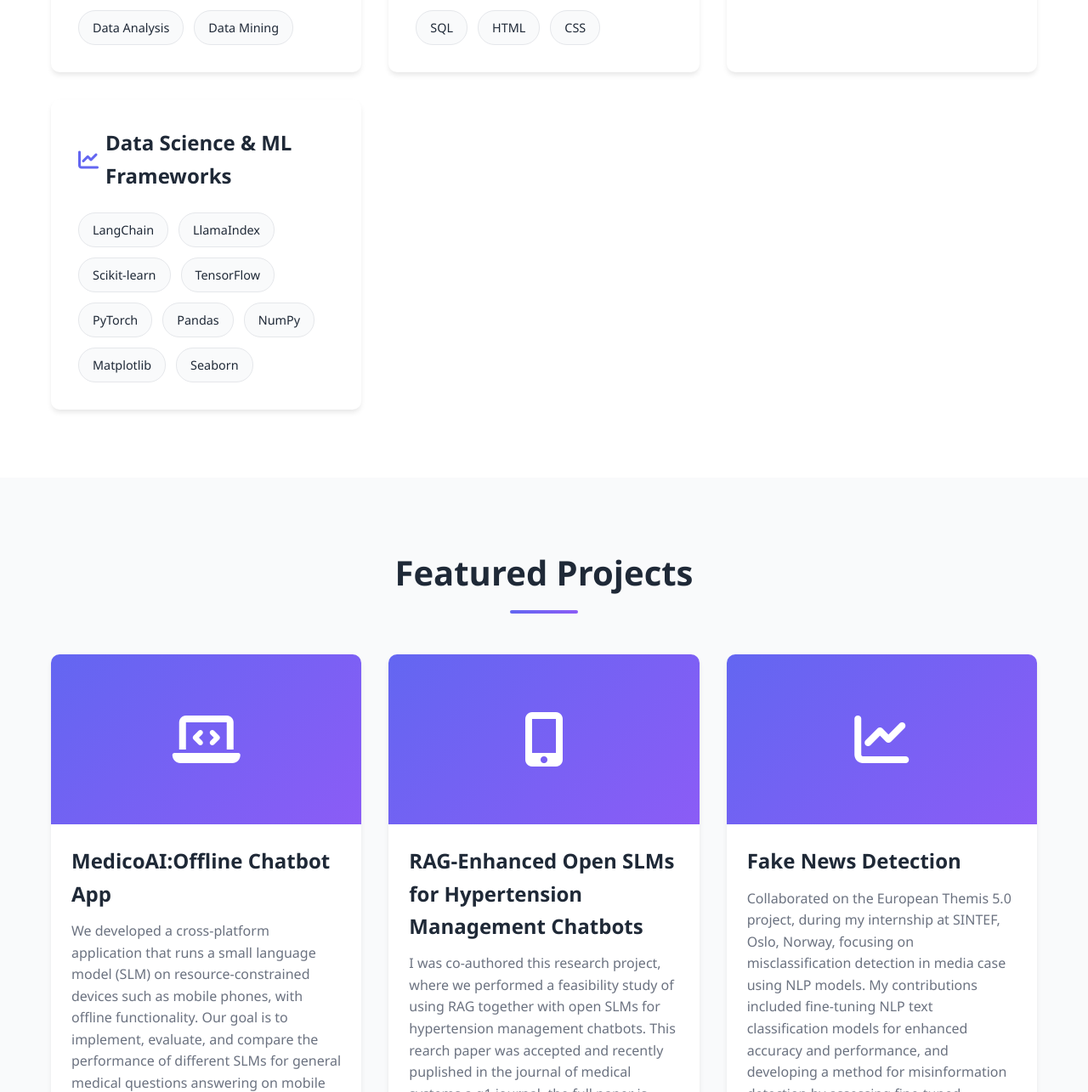
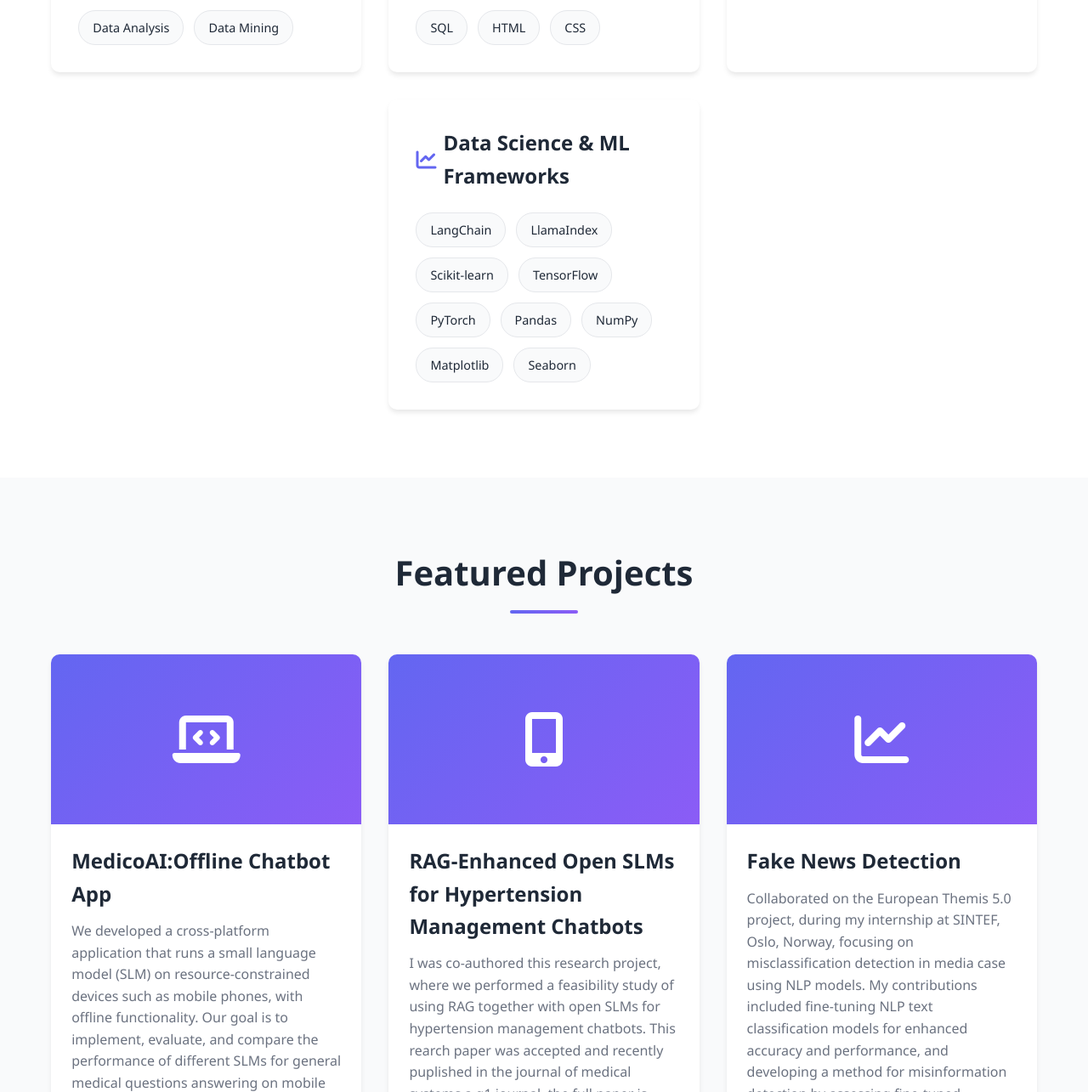
Before and after one commit to Aqila-Farahmand/Aqila-Farahmand.github.io, a plain HTML site: page index.html in a window 1280 px wide. Shown: the part 2115-3400 px from the top of the page at 85% size. Drawn offline with Linux system fonts and the light colour scheme.

Commit message:
update the sections to use flex design

```diff
--- a/styles.css
+++ b/styles.css
@@ -336,9 +336,16 @@
 
 /* Skills Section */
 .skills-grid {
-    display: grid;
-    grid-template-columns: repeat(auto-fit, minmax(300px, 1fr));
+    display: flex;
+    flex-wrap: wrap;
     gap: 2rem;
+    justify-content: center;
+}
+
+.skills-grid .skill-category {
+    flex: 0 1 calc(33.333% - 1.34rem);
+    min-width: 300px;
+    max-width: 100%;
 }
 
 .skill-category {
@@ -465,9 +472,16 @@
 }
 
 .projects-grid {
-    display: grid;
-    grid-template-columns: repeat(auto-fit, minmax(320px, 1fr));
+    display: flex;
+    flex-wrap: wrap;
     gap: 2rem;
+    justify-content: center;
+}
+
+.projects-grid .project-card {
+    flex: 0 1 calc(33.333% - 1.34rem);
+    min-width: 320px;
+    max-width: 100%;
 }
 
 .project-card {
@@ -874,8 +888,16 @@
         grid-template-columns: 1fr;
     }
 
+    .skills-grid .skill-category {
+        flex: 0 1 100%;
+    }
+
     .blog-grid {
         grid-template-columns: 1fr;
+    }
+
+    .projects-grid .project-card {
+        flex: 0 1 100%;
     }
 
     .contact-cards {
```
